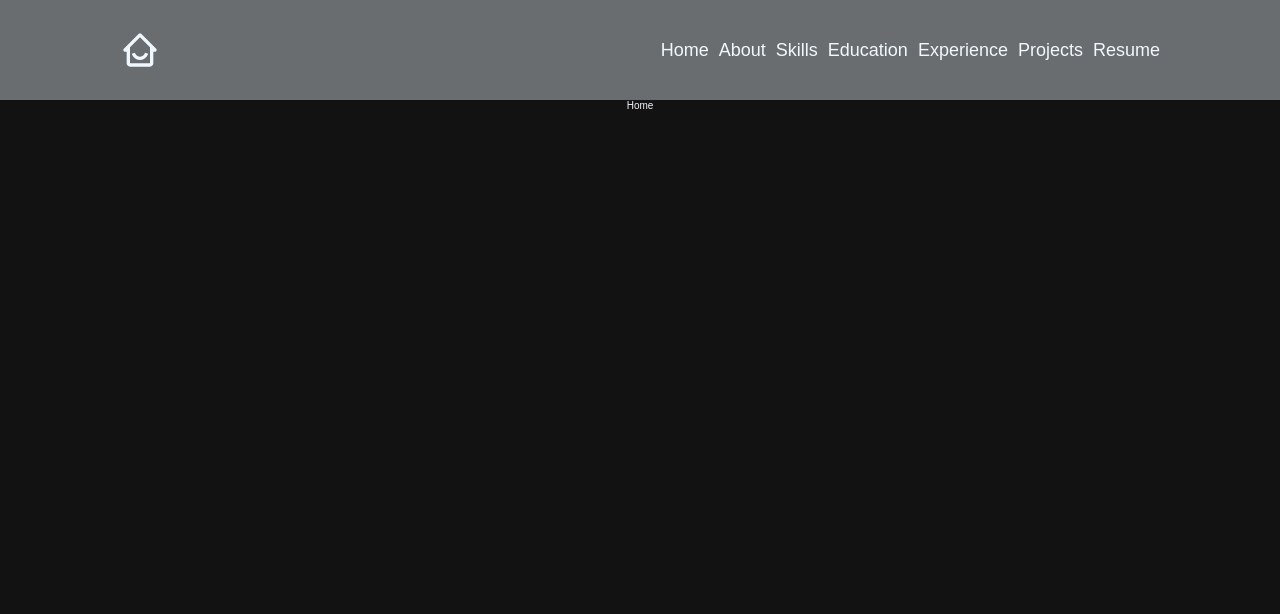
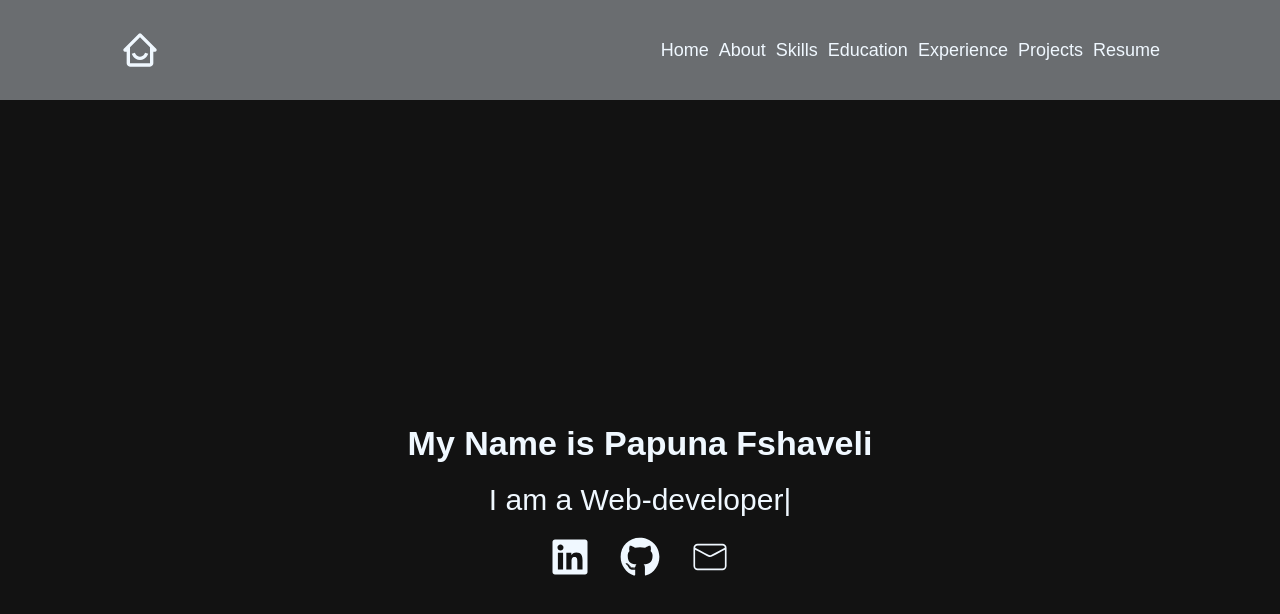
Before and after one commit to papunafshaveli/Resume-Papuna-Fshaveli, a React (Vite) app: page / in a window 1280 px wide. Shown: the top 614 px of the page. Built offline with nearby package versions, Linux system fonts and the light colour scheme.

Commit message:
add About Page

```diff
--- a/package.json
+++ b/package.json
@@ -15,6 +15,7 @@
     "react-dom": "^18.2.0",
     "react-icons": "^5.0.1",
     "react-router-dom": "^6.22.1",
+    "react-type-animation": "^3.2.0",
     "styled-components": "^6.1.8"
   },
   "devDependencies": {
--- a/src/components/App.tsx
+++ b/src/components/App.tsx
@@ -1,4 +1,4 @@
-import { Route, Routes } from "react-router-dom";
+import { Route, Routes, useNavigate } from "react-router-dom";
 
 import Header from "./Header";
 
@@ -10,8 +10,15 @@ import Experience from "../pages/Experience/Experience";
 import Projects from "../pages/Projects/Projects";
 import Resume from "../pages/Resume/Resume";
 import { AppContainer } from "./styles";
+import { useEffect } from "react";
 
 function App() {
+  const navigateToHome = useNavigate();
+
+  useEffect(() => {
+    navigateToHome("/");
+  }, []);
+
   return (
     <AppContainer>
       <Header />
--- a/src/components/Header.tsx
+++ b/src/components/Header.tsx
@@ -7,6 +7,7 @@ import { useDimensions } from "../hooks/useDimensions";
 import {
   BurgerContainer,
   HeaderContainer,
+  HomeIconWrapper,
   StyledNav,
   StyledNavLink,
 } from "./styles";
@@ -28,7 +29,9 @@ const Header = () => {
 
   return (
     <HeaderContainer>
-      <BiHomeSmile size={40} onClick={() => navigate("/")} />
+      <HomeIconWrapper>
+        <BiHomeSmile size={40} onClick={() => navigate("/")} />
+      </HomeIconWrapper>
 
       {navIsVisible && (
         <div>
--- a/src/components/styles.ts
+++ b/src/components/styles.ts
@@ -16,11 +16,20 @@ export const HeaderContainer = styled.div`
   justify-content: space-between;
 
   background-color: #6a6d70;
-  padding: 10px 30px;
+  padding: 10px 0;
+
+  @media ${device.mobileL} {
+    padding: 10px 30px;
+  }
 
   @media ${device.tabletS} {
     padding: 30px 120px;
   }
+`;
+
+export const HomeIconWrapper = styled.div`
+  width: 40px;
+  height: 40px;
 `;
 
 export const BurgerContainer = styled.div`
--- a/src/pages/About/About.tsx
+++ b/src/pages/About/About.tsx
@@ -1,5 +1,47 @@
+import { AboutContainer, Info, ProfileImageContainer } from "./styles";
+
 const About = () => {
-  return <div>About</div>;
+  return (
+    <AboutContainer>
+      <Info>
+        <ul>
+          <li>
+            <b>Name:</b> Papuna Fshaveli;
+          </li>
+          <li>
+            <b>Age:</b> 34
+          </li>
+          <li>
+            <b>Current Occupation:</b> Frontend Web Developer at Bitnet Crypto
+            Company;
+          </li>
+          <li>
+            <b>Transition Period:</b> Transitioned to programming approximately
+            1.5 years ago
+          </li>
+          <li>
+            <b>Hobbies:</b> Playing guitar, singing Georgian songs, photography,
+            and traveling
+          </li>
+        </ul>
+        <p>
+          Papuna Fshaveli, a multifaceted individual whose journey unfolds like
+          a captivating melody. Formerly orchestrating the human resources
+          domain at the heart of Georgia's legal system, Papuna took a daring
+          leap into the boundless realms of programming. With the winds of
+          change guiding him, he now crafts digital landscapes as a Frontend Web
+          Developer at Bitnet Crypto Company. Beyond the screen, Papuna's soul
+          finds solace in the strum of guitar strings, echoing the melodies of
+          his homeland. His lens captures moments suspended in time, while his
+          wanderlust spirit dances across undiscovered horizons. In the tapestry
+          of his existence, Papuna weaves together the threads of technology,
+          music, and adventure, painting a portrait of boundless curiosity and
+          ever-evolving passion.
+        </p>
+      </Info>
+      <ProfileImageContainer />
+    </AboutContainer>
+  );
 };
 
 export default About;
--- a/src/pages/About/styles.ts
+++ b/src/pages/About/styles.ts
@@ -0,0 +1,41 @@
+import styled from "styled-components";
+import profileImage from "../../images/profile.png";
+
+export const AboutContainer = styled.div`
+  display: flex;
+  flex-direction: column;
+  align-items: center;
+  padding: 70px 30px;
+  max-width: 800px;
+
+  ul {
+    list-style-type: none;
+    font-family: "Trebuchet MS", "Lucida Sans Unicode", "Lucida Grande",
+      "Lucida Sans", Arial, sans-serif;
+  }
+  b {
+    font-size: 1.8rem;
+  }
+  li {
+    font-size: 1.6rem;
+  }
+  p {
+    margin: 20px 0;
+    font-size: 1.4rem;
+  }
+`;
+
+export const Info = styled.div``;
+
+export const ProfileImageContainer = styled.div`
+  width: 300px;
+  height: 300px;
+
+  background-image: url(${profileImage});
+  background-size: contain;
+  background-repeat: no-repeat;
+
+  border: 1px solid white;
+
+  border-radius: 8px;
+`;
--- a/src/pages/Home/Home.tsx
+++ b/src/pages/Home/Home.tsx
@@ -1,5 +1,54 @@
+import { TypeAnimation } from "react-type-animation";
+import { FaLinkedin } from "react-icons/fa";
+import { FaGithub } from "react-icons/fa";
+import { CiMail } from "react-icons/ci";
+import {
+  Contact,
+  HomePageContainer,
+  IntroAnimation,
+  Introduction,
+} from "./styles";
+
 const Home = () => {
-  return <div>Home</div>;
+  const visitLinkedin = () => {
+    const linkedinURL =
+      "https://www.linkedin.com/in/papuna-machurishvili-722165a2/";
+    window.open(linkedinURL, "_blank");
+  };
+
+  const visitGithub = () => {
+    const linkedinURL = "https://github.com/papunafshaveli";
+    window.open(linkedinURL, "_blank");
+  };
+
+  const sendEmail = () => {
+    window.location.href = "mailto:papunafshaveli@gmail.com";
+  };
+  return (
+    <HomePageContainer>
+      <Introduction>My Name is Papuna Fshaveli</Introduction>
+      <IntroAnimation>
+        <TypeAnimation
+          sequence={[
+            // Same substring at the start will only be typed out once, initially
+            "I am a Web-developer",
+            1000, // wait 1s before replacing "Mice" with "Hamsters"
+            "I am a Freelancer",
+            1000,
+          ]}
+          wrapper="span"
+          speed={50}
+          style={{ fontSize: "3rem", display: "inline-block" }}
+          repeat={Infinity}
+        />
+      </IntroAnimation>
+      <Contact>
+        <FaLinkedin size={40} onClick={visitLinkedin} />
+        <FaGithub size={40} onClick={visitGithub} />
+        <CiMail size={40} onClick={sendEmail} />
+      </Contact>
+    </HomePageContainer>
+  );
 };
 
 export default Home;
--- a/src/pages/Home/styles.ts
+++ b/src/pages/Home/styles.ts
@@ -0,0 +1,23 @@
+import styled from "styled-components";
+
+export const HomePageContainer = styled.div`
+  min-height: 100vh;
+
+  display: flex;
+  flex-direction: column;
+  align-items: center;
+  justify-content: center;
+  gap: 20px;
+`;
+
+export const Introduction = styled.h1`
+  font-size: 3.4rem;
+  text-align: center;
+`;
+
+export const IntroAnimation = styled.div``;
+
+export const Contact = styled.div`
+  display: flex;
+  gap: 30px;
+`;
```
Also changed, not shown: src/images/profile.png (added), 1 other file (tests, documents, lock files or other folders).
